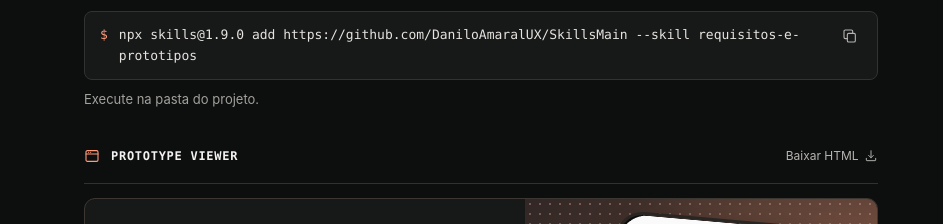
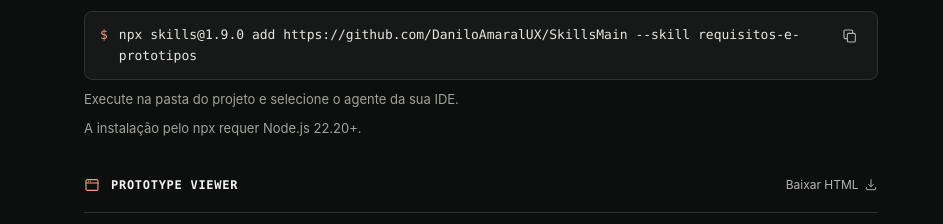
Before and after one commit to DaniloAmaralUX/requisitos-e-prototipos, a plain HTML site: page index.html in a window 1280 px wide. Shown: the part 361-585 px from the top of the page, 0-943 px from the left. Drawn offline with Linux system fonts and the light colour scheme.

Commit message:
Explicita o requisito de Node para instalar a skill

```diff
--- a/index.html
+++ b/index.html
@@ -65,7 +65,8 @@
                 <svg class="icon" aria-hidden="true"><use href="#i-copy"/></svg>
               </button>
             </div>
-            <p class="hint" id="install-hint">Execute na pasta do projeto.</p>
+            <p class="hint" id="install-hint">Execute na pasta do projeto e selecione o agente da sua IDE.</p>
+            <p class="hint">A instalação pelo npx requer Node.js 22.20+.</p>
           </div>
           <span class="sr-only" role="status" id="copy-status"></span>
         </section>
--- a/pagina.js
+++ b/pagina.js
@@ -5,7 +5,7 @@
     {
       tab: document.getElementById("tab-comando"),
       text: command,
-      hint: "Execute na pasta do projeto.",
+      hint: "Execute na pasta do projeto e selecione o agente da sua IDE.",
       copyLabel: "Copiar comando de instalação",
       prefix: "$",
     },
```
